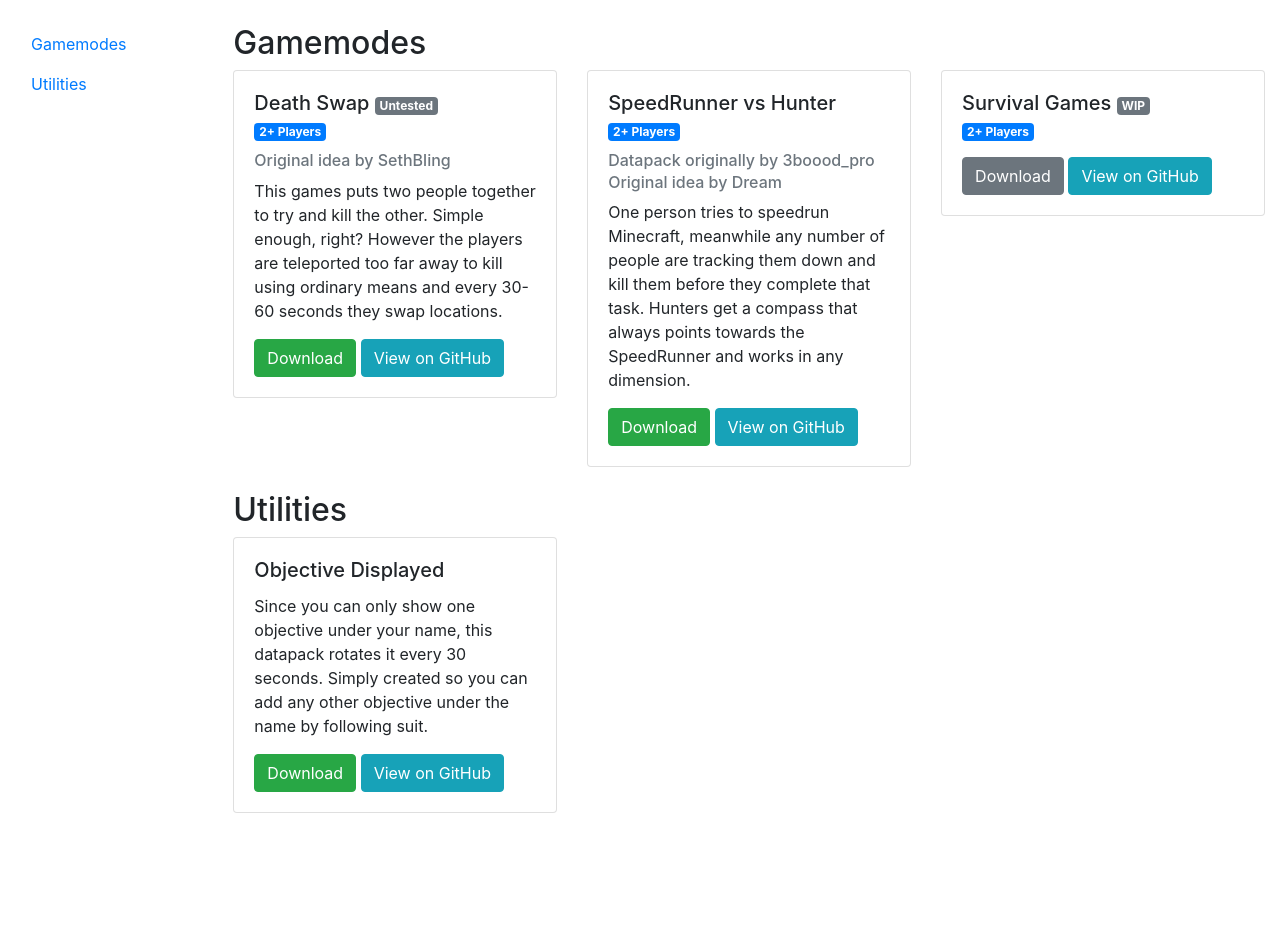
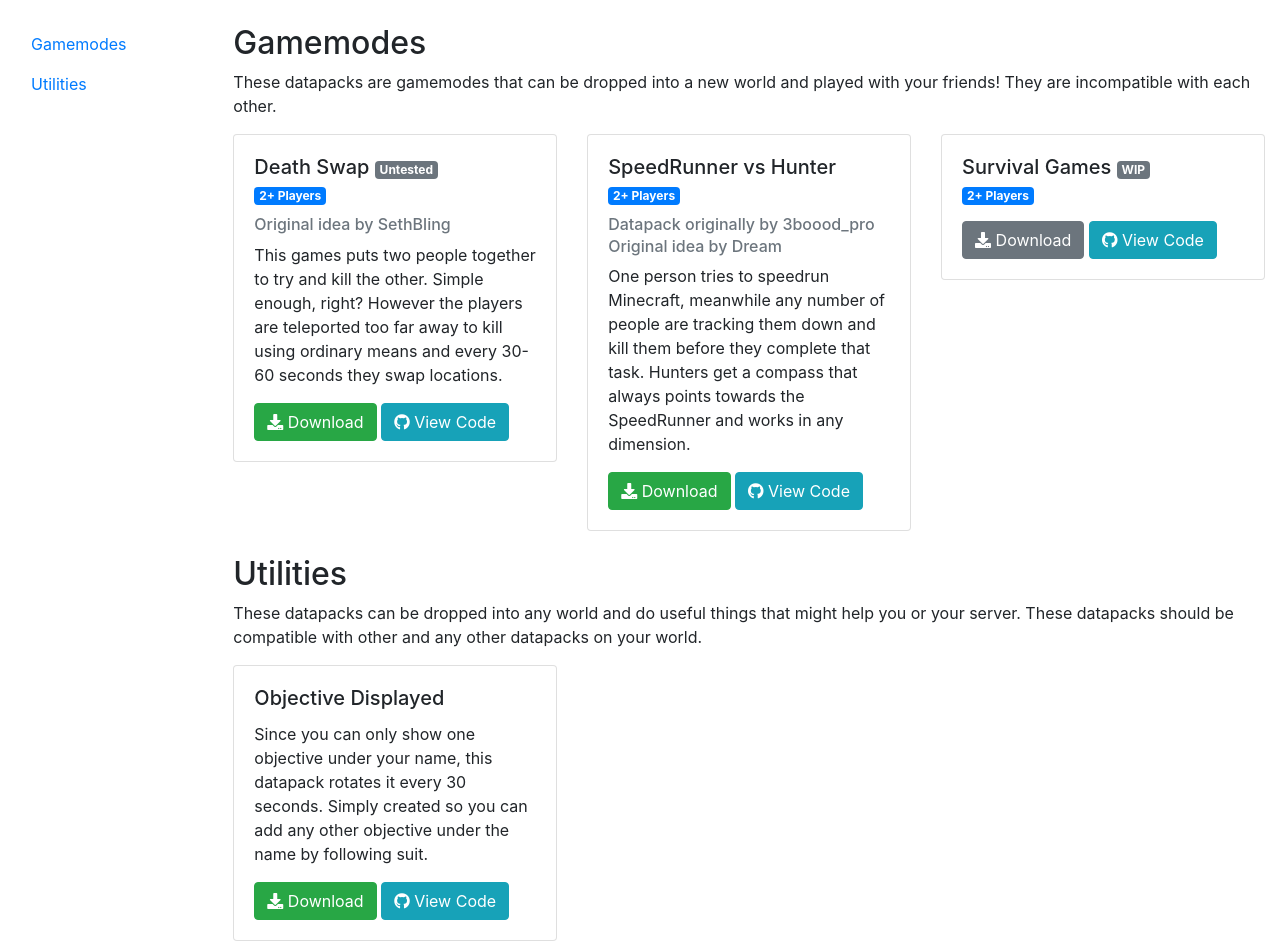
Before and after one commit to dominiccarrington/DataPacks, a website: page _site/index.html in a window 1280 px wide. Before the commit the page ends 837 px from the top, so only its background shows below. Drawn offline with nearby package versions, Linux system fonts and the light colour scheme.

Commit message:
Added fontawesome and descriptions to page

```diff
--- a/_site/index.html
+++ b/_site/index.html
@@ -7,6 +7,9 @@
 
     <link rel="stylesheet" href="https://maxcdn.bootstrapcdn.com/bootstrap/4.0.0/css/bootstrap.min.css"
         integrity="sha384-Gn5384xqQ1aoWXA+058RXPxPg6fy4IWvTNh0E263XmFcJlSAwiGgFAW/dAiS6JXm" crossorigin="anonymous">
+    <link rel="stylesheet" href="https://cdnjs.cloudflare.com/ajax/libs/font-awesome/5.14.0/css/all.min.css"
+        integrity="sha512-1PKOgIY59xJ8Co8+NE6FZ+LOAZKjy+KY8iq0G4B3CyeY6wYHN3yt9PW0XpSriVlkMXe40PTKnXrLnZ9+fkDaog=="
+        crossorigin="anonymous" />
 
     <title>Datapacks</title>
 </head>
@@ -31,6 +34,10 @@
                     <div class="col-12">
                         <h2 id="Gamemodes">Gamemodes</h2>
                     </div>
+                    <div class="col-12">
+                        <p>These datapacks are gamemodes that can be dropped into a new world and played with your
+                            friends! They are incompatible with each other.</p>
+                    </div>
                     <div class="col-12 col-md-6 col-lg-4 mb-4">
                         <div class="card w-100">
                             <div class="card-body">
@@ -40,13 +47,15 @@
                                     <span class="badge badge-primary">2+ Players</span>
                                 </h6>
                                 <h6 class="card-subtitle mb-2 text-muted">Original idea by SethBling</h6>
-                            <p class="card-text">This games puts two people together to try and kill the other. Simple
-                                enough, right? However the players are teleported too far away to kill using ordinary means
+                                <p class="card-text">This games puts two people together to try and kill the other.
+                                    Simple
+                                    enough, right? However the players are teleported too far away to kill using
+                                    ordinary means
                                     and every 30-60 seconds they swap locations.</p>
                                 <a href="https://dominiccarrington.github.io/DataPacks/files/Death_Swap.zip"
-                                class="btn btn-success">Download</a>
+                                    class="btn btn-success"><i class="fas fa-download"></i> Download</a>
                                 <a href="https://github.com/dominiccarrington/DataPacks/tree/master/Death_Swap"
-                                class="btn btn-info">View on GitHub</a>
+                                    class="btn btn-info"><i class="fab fa-github"></i> View Code</a>
                             </div>
                         </div>
                     </div>
@@ -60,13 +69,15 @@
                                 </h6>
                                 <h6 class="card-subtitle mb-2 text-muted">Datapack originally by 3boood_pro</h6>
                                 <h6 class="card-subtitle mb-2 text-muted">Original idea by Dream</h6>
-                            <p class="card-text">One person tries to speedrun Minecraft, meanwhile any number of people are
-                                tracking them down and kill them before they complete that task. Hunters get a compass that
+                                <p class="card-text">One person tries to speedrun Minecraft, meanwhile any number of
+                                    people are
+                                    tracking them down and kill them before they complete that task. Hunters get a
+                                    compass that
                                     always points towards the SpeedRunner and works in any dimension.</p>
                                 <a href="https://dominiccarrington.github.io/DataPacks/files/SpeedRunner_VS_Hunter.zip"
-                                class="btn btn-success">Download</a>
+                                    class="btn btn-success"><i class="fas fa-download"></i> Download</a>
                                 <a href="https://github.com/dominiccarrington/DataPacks/tree/master/SpeedRunner_VS_Hunter"
-                                class="btn btn-info">View on GitHub</a>
+                                    class="btn btn-info"><i class="fab fa-github"></i> View Code</a>
                             </div>
                         </div>
                     </div>
@@ -79,9 +90,9 @@
                                     <span class="badge badge-primary">2+ Players</span>
                                 </h6>
                                 <p class="card-text"></p>
-                            <a href="#" class="btn btn-secondary">Download</a>
+                                <a href="#" class="btn btn-secondary"><i class="fas fa-download"></i> Download</a>
                                 <a href="https://github.com/dominiccarrington/DataPacks/tree/master/Survival_Games"
-                                class="btn btn-info">View on GitHub</a>
+                                    class="btn btn-info"><i class="fab fa-github"></i> View Code</a>
                             </div>
                         </div>
                     </div>
@@ -90,17 +101,24 @@
                     <div class="col-12">
                         <h2 id="Utilities">Utilities</h2>
                     </div>
+                    <div class="col-12">
+                        <p>These datapacks can be dropped into any world and do useful things that might help you or
+                            your server. These datapacks should be compatible with other and any other datapacks on your
+                            world.</p>
+                    </div>
                     <div class="col-12 col-md-6 col-lg-4 mb-4">
                         <div class="card w-100">
                             <div class="card-body">
                                 <h5 class="card-title">Objective Displayed</h5>
-                            <p class="card-text">Since you can only show one objective under your name, this datapack
-                                rotates it every 30 seconds. Simply created so you can add any other objective under the
+                                <p class="card-text">Since you can only show one objective under your name, this
+                                    datapack
+                                    rotates it every 30 seconds. Simply created so you can add any other objective under
+                                    the
                                     name by following suit.</p>
                                 <a href="https://dominiccarrington.github.io/DataPacks/files/Objective_Displayed.zip"
-                                class="btn btn-success">Download</a>
+                                    class="btn btn-success"><i class="fas fa-download"></i> Download</a>
                                 <a href="https://github.com/dominiccarrington/DataPacks/tree/master/Objective_Displayed"
-                                class="btn btn-info">View on GitHub</a>
+                                    class="btn btn-info"><i class="fab fa-github"></i> View Code</a>
                             </div>
                         </div>
                     </div>
```
Lines whose indentation alone changed are shown as unchanged.
